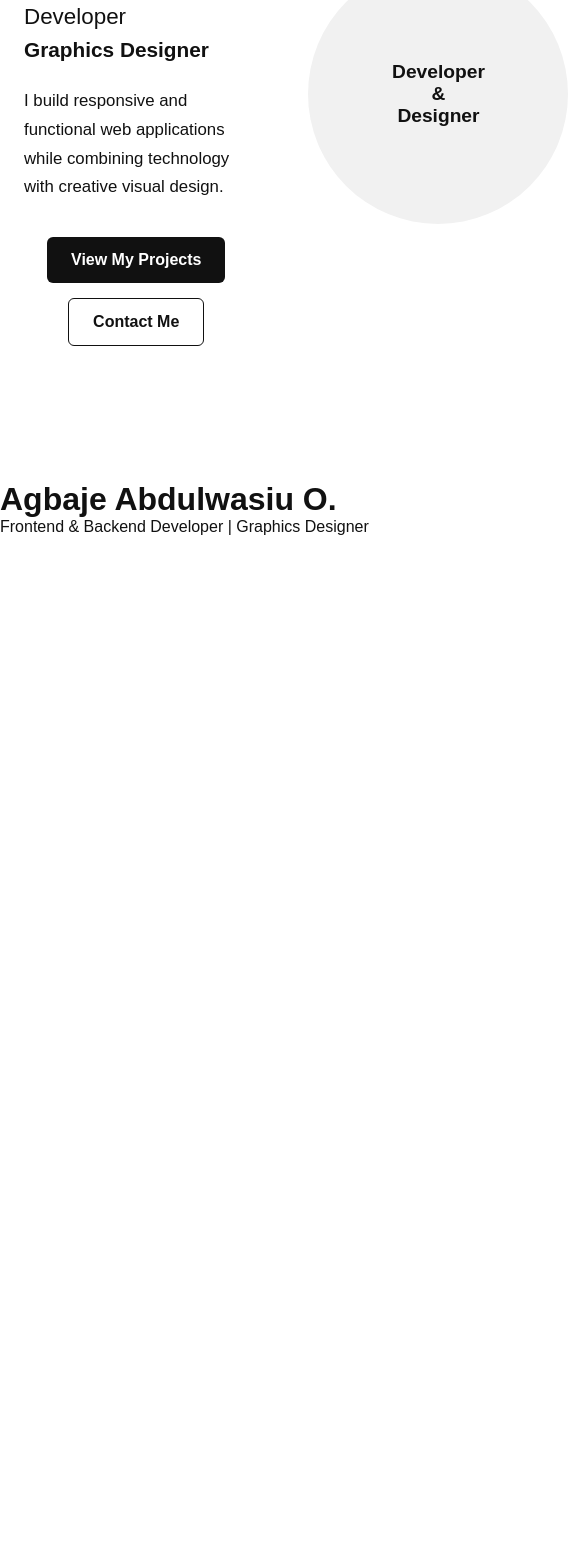
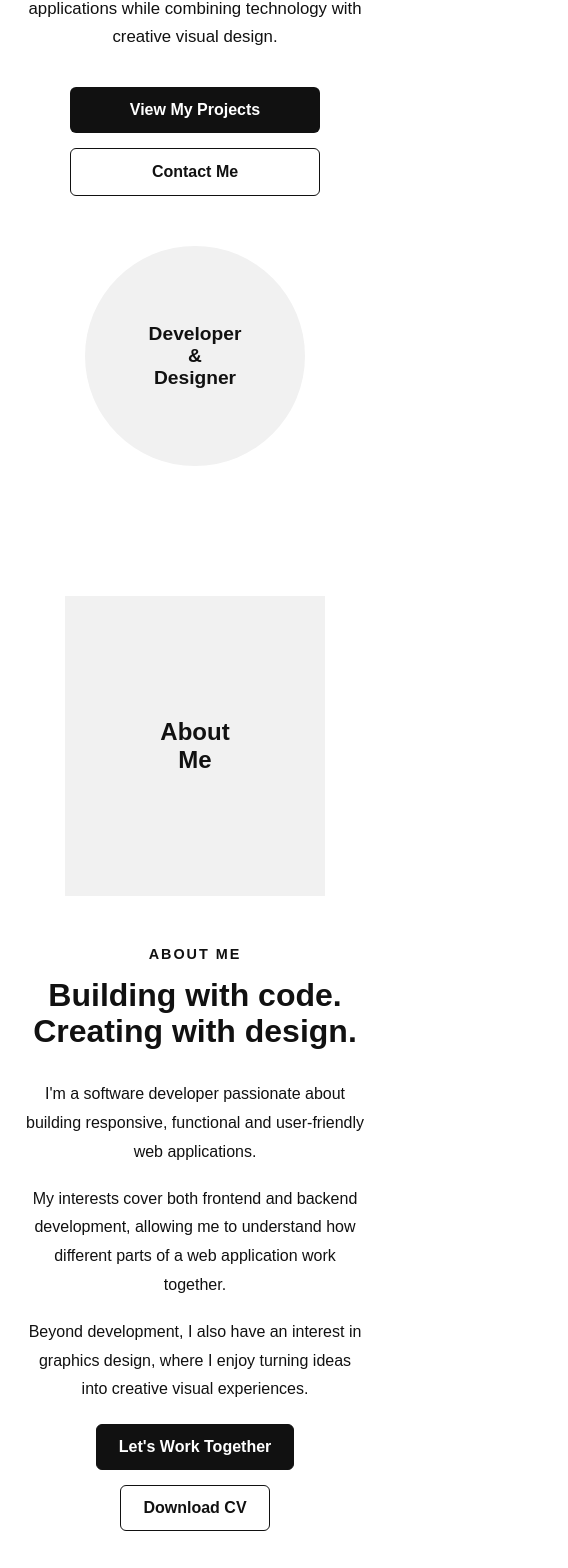
Before and after one commit to Olakiitan20/agbaje-portfolio, a React (Vite) app: page / in a window 390 px wide. Shown: the part 360-1928 px from the top of the page, 568 px wide, since content can reach past the window. Before the commit the page ends 896 px from the top, so only its background shows below. Built offline with nearby package versions, Linux system fonts and the light colour scheme.

Commit message:
Build about section with cv download

```diff
--- a/src/App.jsx
+++ b/src/App.jsx
@@ -1,11 +1,13 @@
 import Navbar from "./components/Navbar";
 import Hero from "./components/Hero";
+import About from "./components/About";
 
 function App() {
   return (
     <>
       <Navbar />
       <Hero />
+      <About />
 
       <main>
         <h1>Agbaje Abdulwasiu O.</h1>
--- /dev/null
+++ b/src/components/About.css
@@ -0,0 +1,126 @@
+.about {
+  padding: 100px 0;
+}
+
+.about-container {
+  width: 100%;
+  max-width: 1200px;
+  margin: 0 auto;
+  padding: 0 24px;
+
+  display: grid;
+  grid-template-columns: 1fr 1fr;
+  gap: 80px;
+  align-items: center;
+}
+
+/* About Image */
+.about-image {
+  display: flex;
+  justify-content: center;
+}
+
+.about-placeholder {
+  width: 350px;
+  height: 400px;
+
+  display: flex;
+  flex-direction: column;
+  align-items: center;
+  justify-content: center;
+
+  background: #f1f1f1;
+
+  font-size: 1.5rem;
+  font-weight: 700;
+}
+
+/* About Content */
+.about-content {
+  max-width: 600px;
+}
+
+.section-label {
+  font-size: 0.9rem;
+  font-weight: 700;
+  letter-spacing: 2px;
+  margin-bottom: 15px;
+}
+
+.about-content h2 {
+  font-size: clamp(2rem, 4vw, 3.5rem);
+  line-height: 1.15;
+  margin-bottom: 30px;
+}
+
+.about-content p:not(.section-label) {
+  font-size: 1rem;
+  line-height: 1.8;
+  margin-bottom: 18px;
+}
+
+/* About Buttons */
+.about-buttons {
+  display: flex;
+  gap: 15px;
+  flex-wrap: wrap;
+  margin-top: 20px;
+}
+
+.about-button {
+  display: inline-block;
+  padding: 13px 22px;
+
+  background: #111111;
+  color: #ffffff;
+
+  border: 1px solid #111111;
+  border-radius: 6px;
+
+  font-weight: 600;
+
+  transition: 0.3s ease;
+}
+
+.about-button:hover {
+  transform: translateY(-2px);
+  opacity: 0.85;
+}
+
+/* Download CV Button */
+.cv-button {
+  background: #ffffff;
+  color: #111111;
+}
+
+.cv-button:hover {
+  background: #111111;
+  color: #ffffff;
+  opacity: 1;
+}
+
+/* Mobile */
+@media (max-width: 768px) {
+  .about {
+    padding: 70px 0;
+  }
+
+  .about-container {
+    grid-template-columns: 1fr;
+    gap: 50px;
+    text-align: center;
+  }
+
+  .about-placeholder {
+    width: 260px;
+    height: 300px;
+  }
+
+  .about-content {
+    max-width: 100%;
+  }
+
+  .about-buttons {
+    justify-content: center;
+  }
+}
--- /dev/null
+++ b/src/components/About.jsx
@@ -0,0 +1,64 @@
+import "./About.css";
+
+function About() {
+  return (
+    <section className="about" id="about">
+      <div className="about-container">
+
+        {/* About Image */}
+        <div className="about-image">
+          <div className="about-placeholder">
+            <span>About</span>
+            <span>Me</span>
+          </div>
+        </div>
+
+        {/* About Content */}
+        <div className="about-content">
+          <p className="section-label">ABOUT ME</p>
+
+          <h2>
+            Building with code.
+            <br />
+            Creating with design.
+          </h2>
+
+          <p>
+            I'm a software developer passionate about building
+            responsive, functional and user-friendly web applications.
+          </p>
+
+          <p>
+            My interests cover both frontend and backend development,
+            allowing me to understand how different parts of a web
+            application work together.
+          </p>
+
+          <p>
+            Beyond development, I also have an interest in graphics
+            design, where I enjoy turning ideas into creative visual
+            experiences.
+          </p>
+
+          {/* About Buttons */}
+          <div className="about-buttons">
+            <a href="#contact" className="about-button">
+              Let's Work Together
+            </a>
+
+            <a
+              href="/cv/Agbaje_Abdulwasiu_CV.pdf"
+              className="about-button cv-button"
+              download
+            >
+              Download CV
+            </a>
+          </div>
+        </div>
+
+      </div>
+    </section>
+  );
+}
+
+export default About;
--- a/src/components/Hero.css
+++ b/src/components/Hero.css
@@ -8,7 +8,7 @@
   width: 100%;
   max-width: 1200px;
   margin: 0 auto;
-  padding: 40px 24px;
+  padding: 80px 24px;
 
   display: grid;
   grid-template-columns: 1fr 1fr;
@@ -16,6 +16,7 @@
   align-items: center;
 }
 
+/* Hero Content */
 .hero-content {
   max-width: 650px;
 }
@@ -50,6 +51,7 @@
   margin-bottom: 35px;
 }
 
+/* Hero Buttons */
 .hero-buttons {
   display: flex;
   gap: 15px;
@@ -83,6 +85,7 @@
   color: #ffffff;
 }
 
+/* Hero Visual */
 .hero-visual {
   display: flex;
   justify-content: center;
@@ -106,27 +109,34 @@
   text-align: center;
 }
 
+/* Tablet */
+@media (max-width: 900px) {
+  .hero-container {
+    gap: 40px;
+  }
+
+  .hero-placeholder {
+    width: 280px;
+    height: 280px;
+  }
+}
+
+/* Mobile */
 @media (max-width: 768px) {
-  /* .hero-container {
+  .hero {
+    min-height: auto;
+  }
+
+  .hero-container {
     grid-template-columns: 1fr;
+    gap: 50px;
+    padding: 50px 20px 70px;
     text-align: center;
-    padding: 40px 20px;
-    gap: 50px;
-  } */
-.hero-container {
-  width: 100%;
-  max-width: 1200px;
-  margin: 0 auto;
-  padding: 40px 24px;
-
-  display: grid;
-  grid-template-columns: 1fr 1fr;
-  gap: 60px;
-  align-items: center;
-}
+  }
 
   .hero-content {
     max-width: 100%;
+    margin: 0 auto;
   }
 
   .hero-description {
@@ -138,9 +148,36 @@
     justify-content: center;
   }
 
+  .hero-visual {
+    width: 100%;
+    justify-content: center;
+  }
+
   .hero-placeholder {
     width: 260px;
     height: 260px;
     font-size: 1.2rem;
   }
 }
+
+/* Small phones */
+@media (max-width: 400px) {
+  .hero-container {
+    padding: 40px 16px 60px;
+  }
+
+  .hero-placeholder {
+    width: 220px;
+    height: 220px;
+  }
+
+  .hero-buttons {
+    flex-direction: column;
+    align-items: center;
+  }
+
+  .btn {
+    width: 100%;
+    max-width: 250px;
+  }
+}
```
Also changed, not shown: 1 other file (tests, documents, lock files or other folders).
